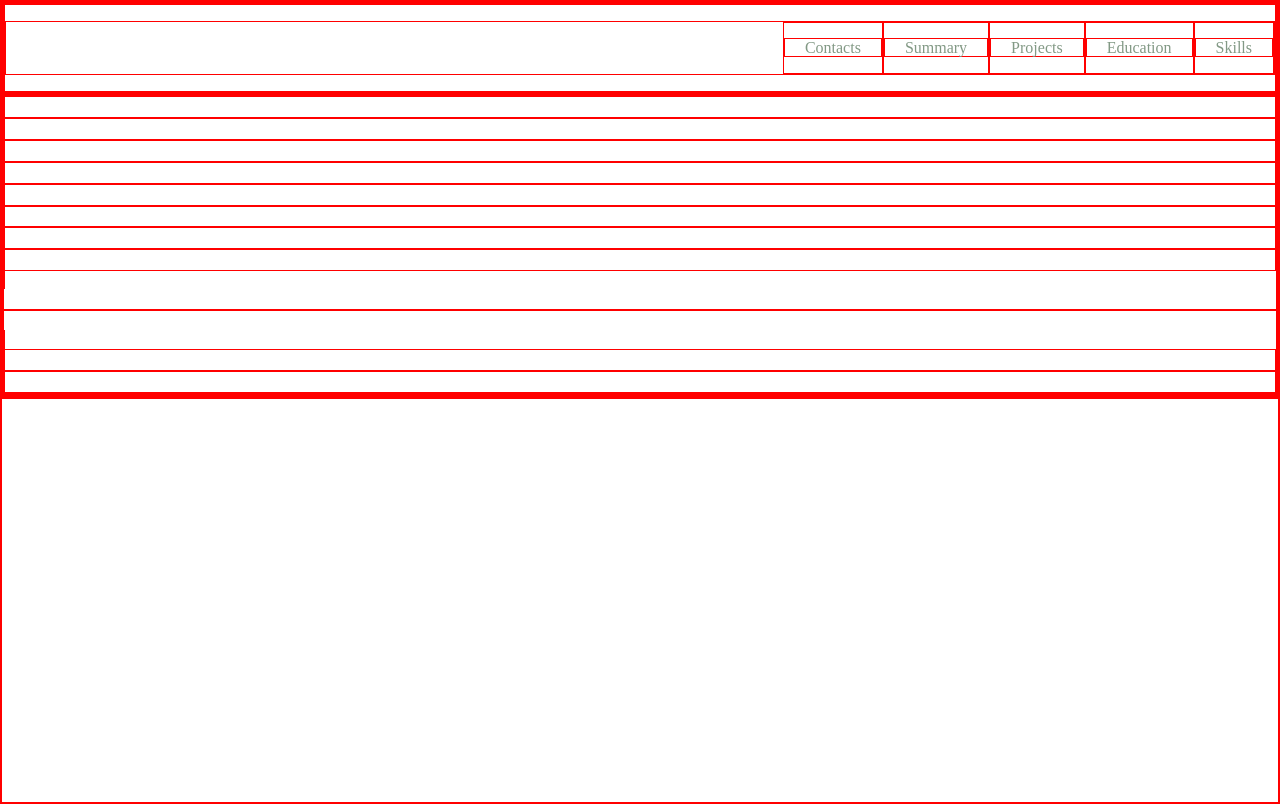
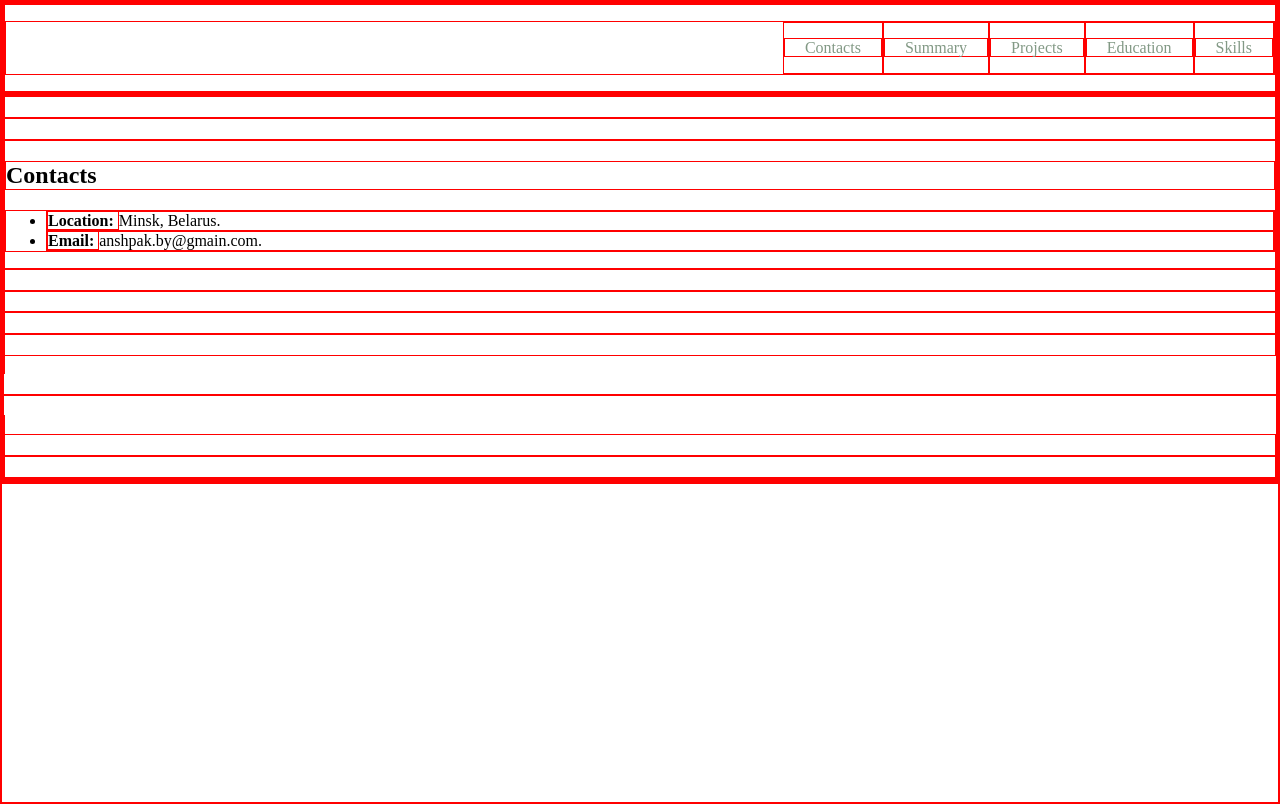
Before and after one commit to anshpak/rsschool-cv, a plain HTML site: page index.html in a window 1280 px wide. Drawn offline with Linux system fonts and the light colour scheme.

Commit message:
feat: add content for the Contacts section

```diff
--- a/index.html
+++ b/index.html
@@ -38,7 +38,11 @@
                 <h1 class="section-title"></h1>
             </section>
             <section class="section" id="contacts">
-                <h2 class="section-title"></h2>
+                <h2 class="section-title">Contacts</h2>
+                <ul>
+                    <li><span class="bold-text">Location: </span>Minsk, Belarus.</li>
+                    <li><span class="bold-text">Email: </span>anshpak.by@gmain.com.</li>
+                </ul>
             </section>
             <section class="section" id="summary">
                 <h2 class="section-title"></h2>
--- a/style.css
+++ b/style.css
@@ -47,3 +47,7 @@ body {
 .section-item a:hover {
     color: #4d2323;
 }
+
+.bold-text {
+    font-weight: bold;
+}
```
